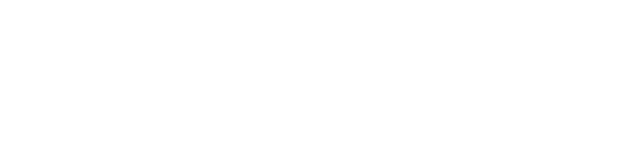
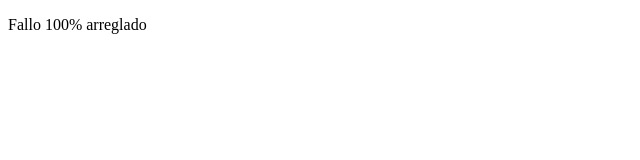
Before and after one commit to aleofer0401/examenFinal, a plain HTML site: page login.html in a window 1280 px wide. Shown: the whole page, without its empty margins (0-640 px from the left). Drawn offline with Linux system fonts and the light colour scheme.

Commit message:
Login fallo 100%

```diff
--- a/login.html
+++ b/login.html
@@ -6,6 +6,7 @@
     <title>Document</title>
 </head>
 <body>
-    <p></p>
+    <p>Fallo 100% arreglado
+    </p>
 </body>
 </html>
```
